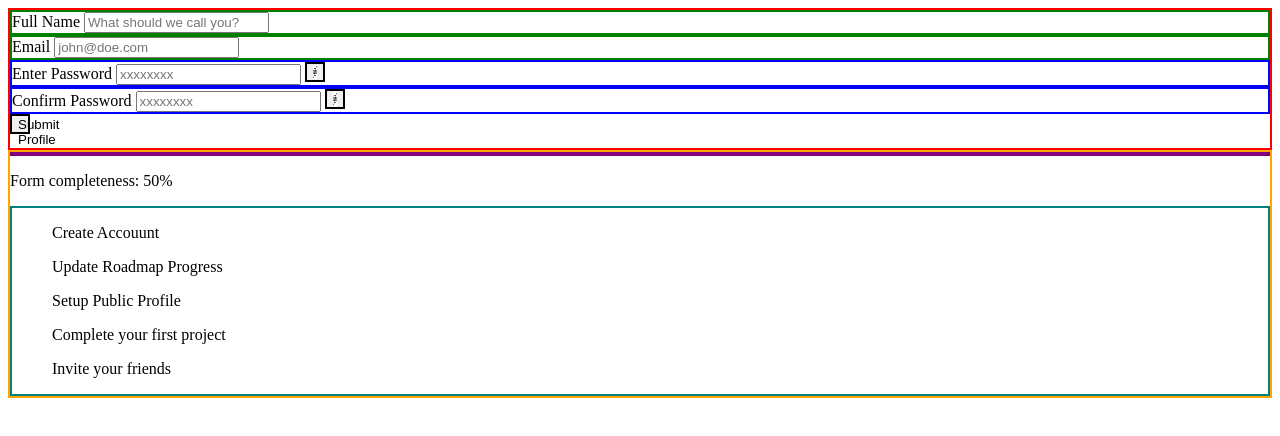
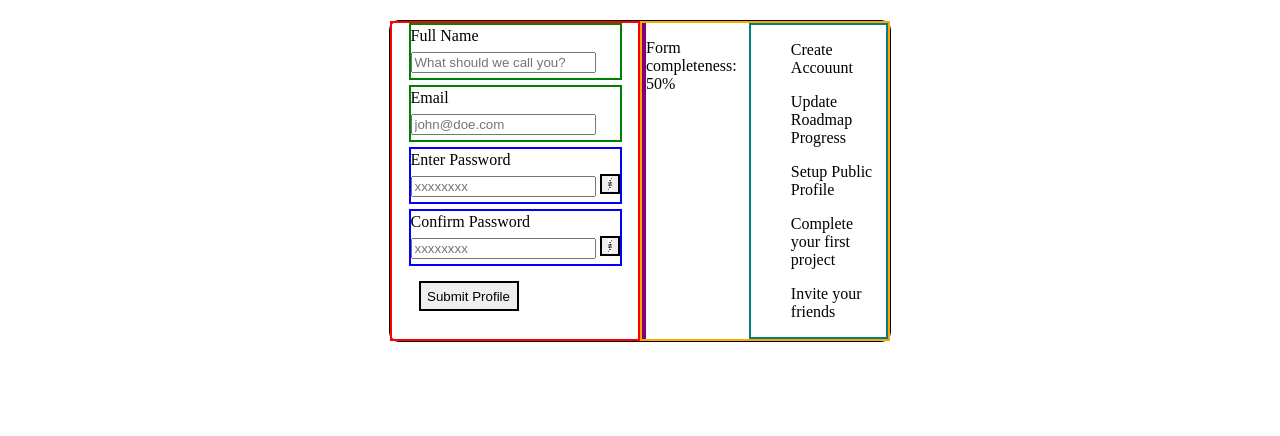
Before and after one commit to whoistk1/frontend-projects, a plain HTML site: page 07-accesible-form-ui/index.html in a window 1280 px wide. Drawn offline with Linux system fonts and the light colour scheme.

Commit message:
some progress made

```diff
--- a/07-accesible-form-ui/index.html
+++ b/07-accesible-form-ui/index.html
@@ -37,7 +37,7 @@
                 </button>
             </div>
 
-            <button>
+            <button class="submit-btn" type="submit" aria-label="Submit Profile Form" aria-disabled="false">
                 Submit Profile
             </button>
         </form>
--- a/07-accesible-form-ui/styles.css
+++ b/07-accesible-form-ui/styles.css
@@ -1,17 +1,68 @@
+body {
+  display: flex;
+  width: 500px;
+  margin: auto;
+  margin-top: 20px;
+  border-radius: 10px;
+  border: black 1px solid;
+}
+
+
 div.form-container {
   border: 2px solid red;
+  display: flex;
+  width: 400px;
+  justify-content: center;
 }
 
 div.form-group {
   border: 2px solid green;
+  margin-top: 5x;
+  margin-bottom: 5px;
+
+
 }
 
 div.passowrd-group {
   border: 2px solid blue;
+  margin-top: 5px;
+  margin-bottom: 5px;
+}
+
+button.show-password-btn {
+    border: 2px solid black;
+    width: 20px;
+    height: 20px;
+}
+
+button.submit-btn {
+    border: 2px solid black;
+    width: 100px;
+    height: 30px;
+    margin-top: 10px;
+    margin-left: 10px;
+}
+
+img {
+    width: 100%;
+    height: 100%;
+}
+input {
+  margin-top: 5px;
+  margin-bottom: 5px;
+
+}
+
+label {
+    display: block;
+    margin-top: 2px;
+    margin-bottom: 2px;
 }
 
 div.profile-completeness {
   border: 2px solid orange;
+  display: flex;
+  width: 400px;
 }
 
 div.progress-container {
@@ -20,15 +71,5 @@ div.progress-container {
 
 div.list-container {
   border: 2px solid teal;
+
 }
-
-button {
-    border: 2px solid black;
-    width: 20px;
-    height: 20px;
-}
-
-img {
-    width: 100%;
-    height: 100%;
-}
```
